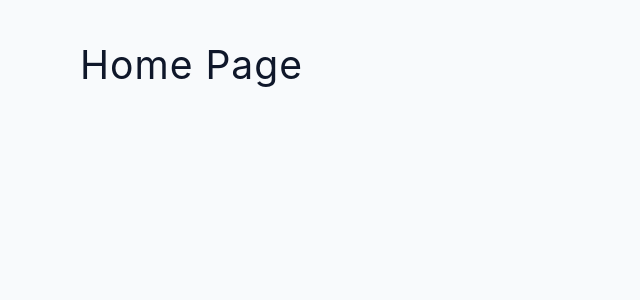
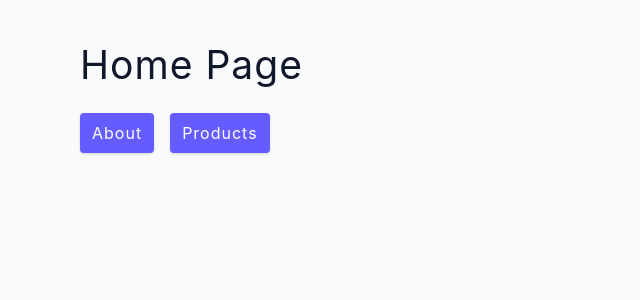
Before and after one commit to midcenturydude7/react-router-6-app, a React (Create React App) app: page / in a window 1280 px wide. Shown: the top 300 px of the page, without its empty margins (0-640 px from the left). Built offline with nearby package versions, Linux system fonts and the light colour scheme.

Commit message:
Navigating site with Link

```diff
--- a/src/index.css
+++ b/src/index.css
@@ -161,6 +161,9 @@
 .btn-block {
   width: 100%;
 }
+.btn + .btn {
+  margin-left: 1em;
+}
 
 /* alerts */
 .alert {
--- a/src/pages/About.js
+++ b/src/pages/About.js
@@ -1,7 +1,15 @@
+import { Link } from "react-router-dom";
+
 const About = () => {
   return (
     <section className="section">
       <h2>About Page</h2>
+      <Link to="/" className="btn">
+        Home
+      </Link>
+      <Link to="/products" className="btn">
+        Products
+      </Link>
     </section>
   );
 };
--- a/src/pages/Home.js
+++ b/src/pages/Home.js
@@ -1,7 +1,15 @@
+import { Link } from "react-router-dom";
+
 const Home = () => {
   return (
-    <section className='section'>
+    <section className="section">
       <h2>Home Page</h2>
+      <Link to="/about" className="btn">
+        About
+      </Link>
+      <Link to="/products" className="btn">
+        Products
+      </Link>
     </section>
   );
 };
--- a/src/pages/Products.js
+++ b/src/pages/Products.js
@@ -1,8 +1,16 @@
+import { Link } from "react-router-dom";
+
 const Products = () => {
   return (
     <>
       <section className="section">
         <h2>Products Page</h2>
+        <Link to="/" className="btn">
+          Home
+        </Link>
+        <Link to="/about" className="btn">
+          About
+        </Link>
       </section>
     </>
   );
```
